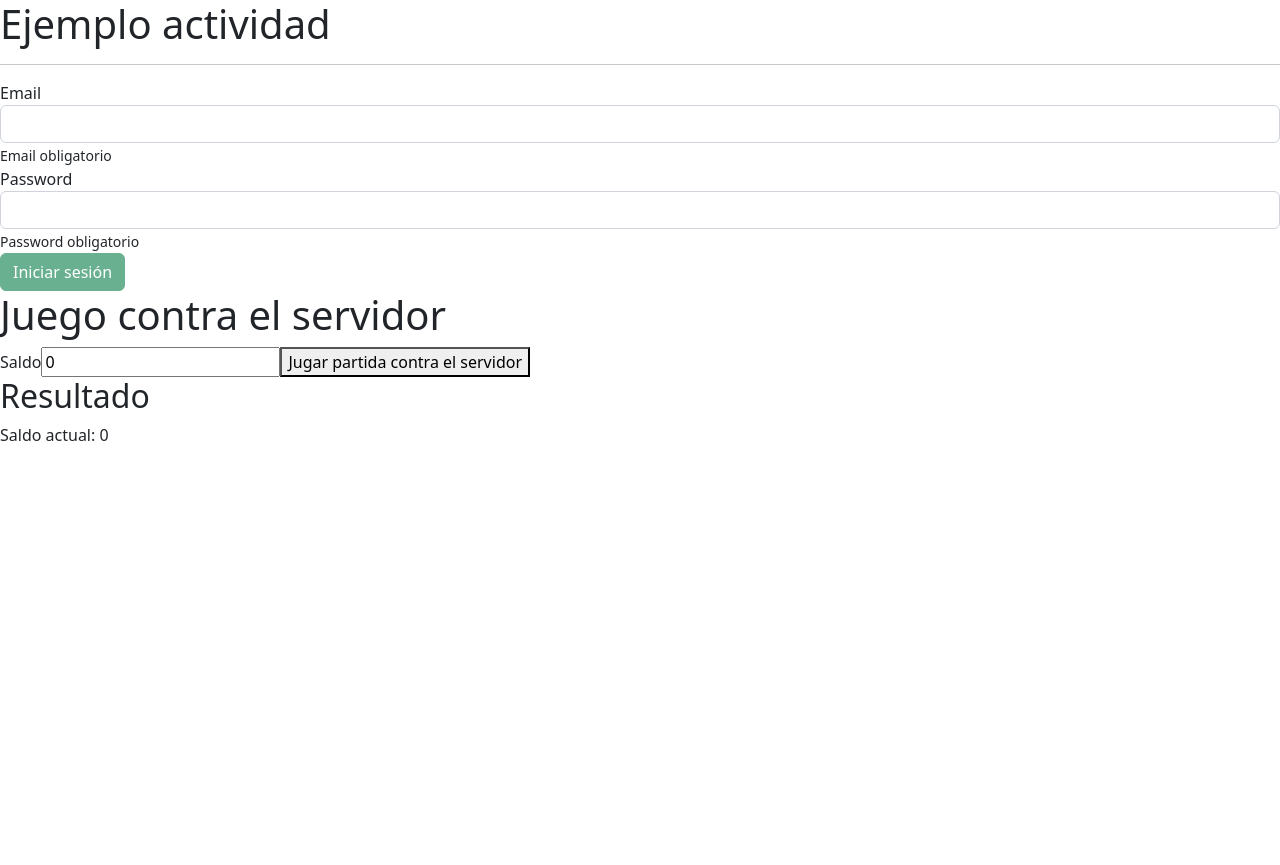
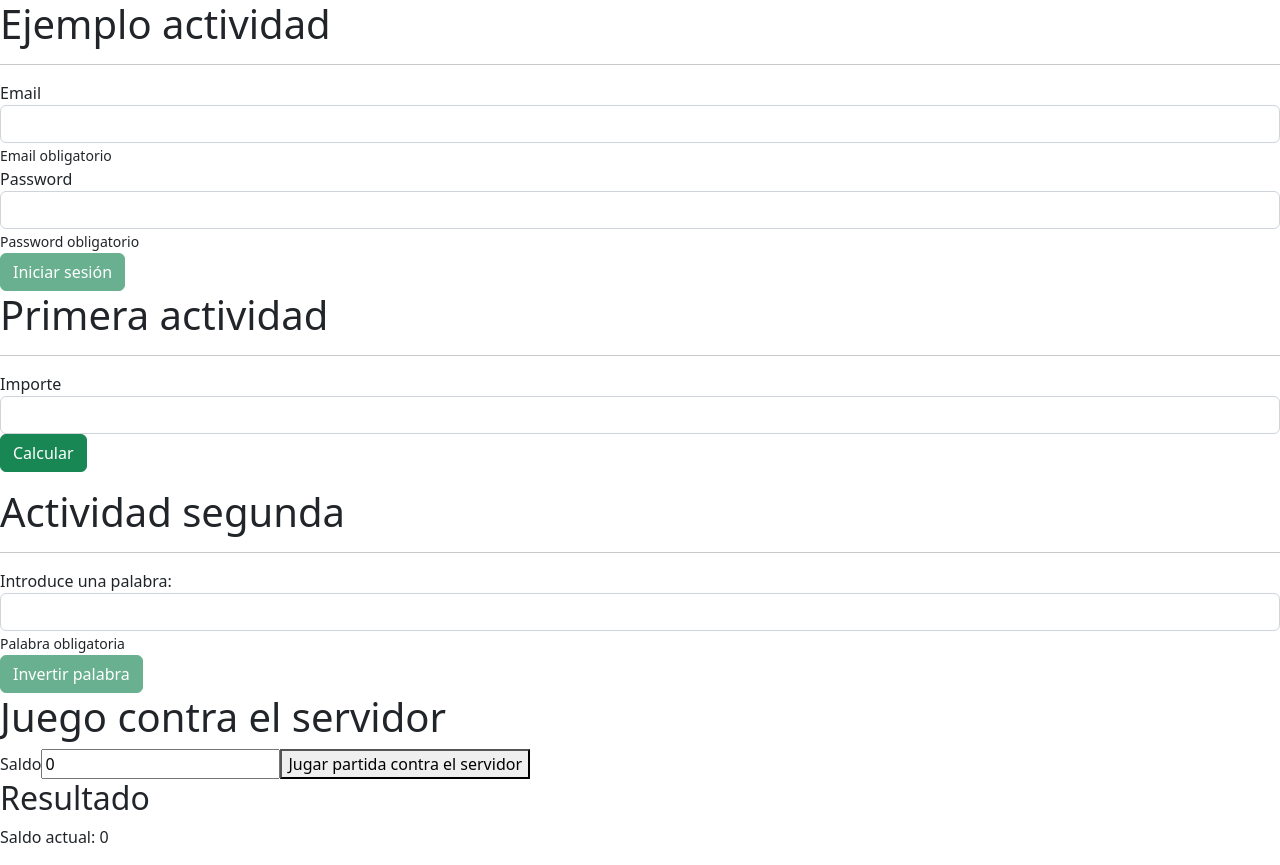
Before and after one commit to Mskenmasters1/actividadesrepaso, a React (Vite) app in the folder frontend/: page / in a window 1280 px wide. Before the commit the page ends 800 px from the top, so only its background shows below. Built offline with nearby package versions, Linux system fonts and the light colour scheme.

Commit message:
Mete tos los componentes en main a las bravas.

```diff
--- a/frontend/src/Primera.tsx
+++ b/frontend/src/Primera.tsx
@@ -1,7 +1,7 @@
 import { ChangeEvent, FormEvent, useEffect, useState } from 'react';
 import { IImporteResponse } from './interfaces/importe.interface';
 
-export const EjemploActividad = () => {
+export const Primera = () => {
   const [importe, setImporte] = useState<string>('');
 const [mensaje, setMensaje] = useState<string>('');
   const onSubmit = (e: FormEvent<HTMLFormElement>) => {
--- a/frontend/src/main.tsx
+++ b/frontend/src/main.tsx
@@ -1,12 +1,18 @@
-import React from 'react';
-import ReactDOM from 'react-dom/client';
-import { EjemploActividad } from './EjemploActividad';
-import 'bootstrap/dist/css/bootstrap.css';
-import { Cuarta } from './cuarta';
+import React from "react";
+import ReactDOM from "react-dom/client";
+import { EjemploActividad } from "./EjemploActividad";
+import "bootstrap/dist/css/bootstrap.css";
+import { Cuarta } from "./cuarta";
+// import { Tercera } from "./Tercera";
+import { Segunda } from "./Segunda";
+import { Primera } from "./Primera";
 
-ReactDOM.createRoot(document.getElementById('root') as HTMLElement).render(
-  <React.StrictMode>
-    <EjemploActividad />
-    <Cuarta />
-  </React.StrictMode>
+ReactDOM.createRoot(document.getElementById("root") as HTMLElement).render(
+	<React.StrictMode>
+		<EjemploActividad />
+		<Primera />
+		<Segunda />
+		{/* <Tercera /> */}
+		<Cuarta />
+	</React.StrictMode>
 );
```
